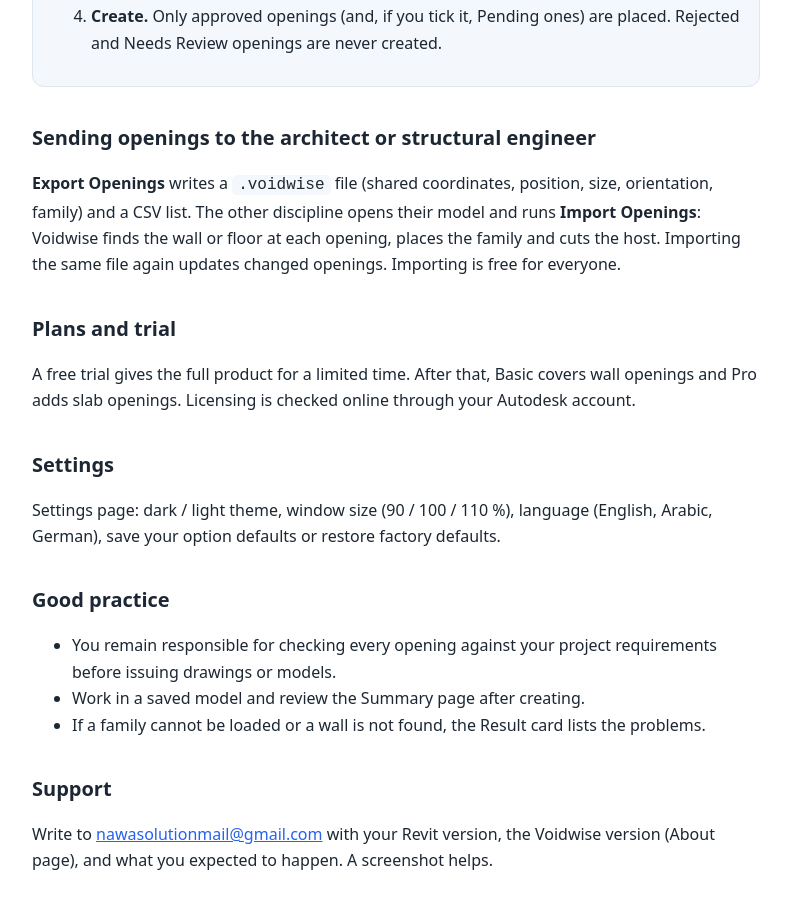
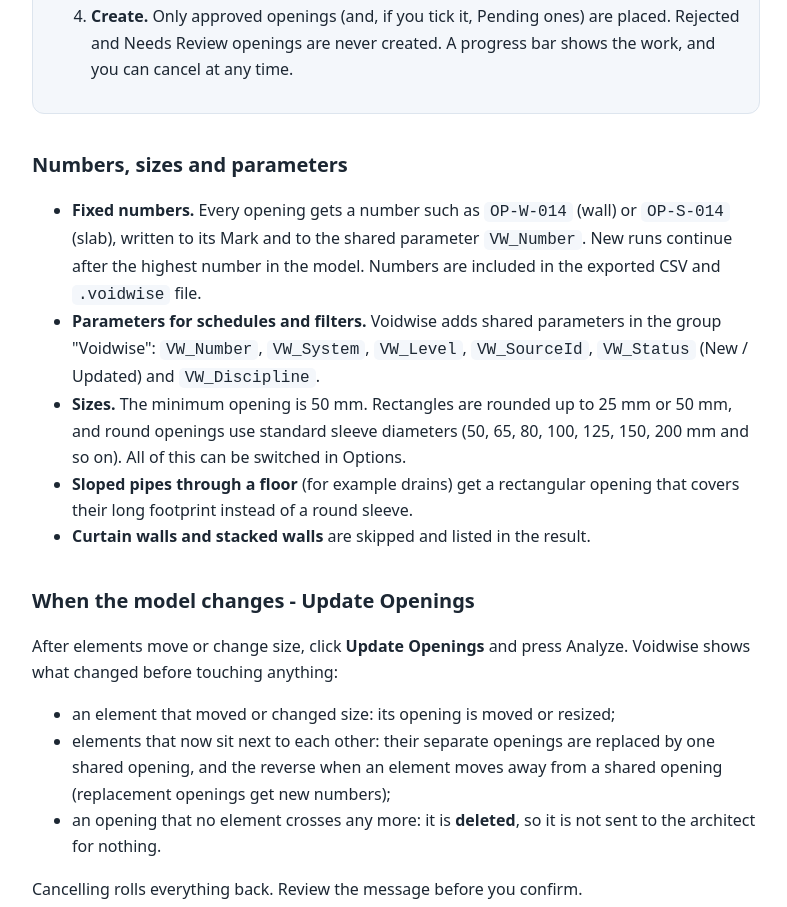
Before and after one commit to elboselyibraheim/VoidWise, a plain HTML site: page index.html in a window 1280 px wide. Shown: the part 793-1700 px from the top of the page, without its empty margins (244-1031 px from the left). Drawn offline with Linux system fonts and the light colour scheme.

Commit message:
Add files via upload

```diff
--- a/index.html
+++ b/index.html
@@ -12,14 +12,26 @@ p,li{color:var(--fg)}.mut{color:var(--mut)}a{color:var(--acc)}nav{margin:14px 0
 <h2>What it does</h2>
 <p>Voidwise finds where ducts, pipes and cable trays cross the walls or floors of a linked architectural / structural model, plans one opening for each crossing, lets you review every opening in 3D, and places the approved ones with the add-in's opening families. Works with Revit 2024, 2025 and 2026.</p>
 <h2>Where to find it</h2>
-<p>Two places in Revit: the <b>Voidwise</b> tab (Wall Openings, Slab Openings, Export Openings, Import Openings) and the <b>Voidwise</b> panel on the Add-Ins tab (same four commands in one menu). Press <b>F1</b> on a button to open this page.</p>
+<p>Two places in Revit: the <b>Voidwise</b> tab (Wall Openings, Slab Openings, Update Openings, Export Openings, Import Openings) and the <b>Voidwise</b> panel on the Add-Ins tab (same commands in one menu). Press <b>F1</b> on a button to open this page.</p>
 <h2>Quick start - Wall Openings / Slab Openings</h2>
 <div class="card"><ol>
 <li><b>Connect the model.</b> Pick the loaded Revit link that holds the walls (or floors).</li>
 <li><b>Options.</b> Choose what to check (ducts, pipes, cable trays), the clearances, and the processing scope: the whole model, the active view, or <b>Selection</b> (the window hides so you can pick elements in Revit, then returns with the picked counts).</li>
 <li><b>Review.</b> Each planned opening is shown in 3D. Approve, reject, or flag it as Needs Review. Neighbouring elements crossing the same wall can share one rectangular opening.</li>
-<li><b>Create.</b> Only approved openings (and, if you tick it, Pending ones) are placed. Rejected and Needs Review openings are never created.</li>
+<li><b>Create.</b> Only approved openings (and, if you tick it, Pending ones) are placed. Rejected and Needs Review openings are never created. A progress bar shows the work, and you can cancel at any time.</li>
 </ol></div>
+<h2>Numbers, sizes and parameters</h2>
+<ul><li><b>Fixed numbers.</b> Every opening gets a number such as <code>OP-W-014</code> (wall) or <code>OP-S-014</code> (slab), written to its Mark and to the shared parameter <code>VW_Number</code>. New runs continue after the highest number in the model. Numbers are included in the exported CSV and <code>.voidwise</code> file.</li>
+<li><b>Parameters for schedules and filters.</b> Voidwise adds shared parameters in the group "Voidwise": <code>VW_Number</code>, <code>VW_System</code>, <code>VW_Level</code>, <code>VW_SourceId</code>, <code>VW_Status</code> (New / Updated) and <code>VW_Discipline</code>.</li>
+<li><b>Sizes.</b> The minimum opening is 50 mm. Rectangles are rounded up to 25 mm or 50 mm, and round openings use standard sleeve diameters (50, 65, 80, 100, 125, 150, 200 mm and so on). All of this can be switched in Options.</li>
+<li><b>Sloped pipes through a floor</b> (for example drains) get a rectangular opening that covers their long footprint instead of a round sleeve.</li>
+<li><b>Curtain walls and stacked walls</b> are skipped and listed in the result.</li></ul>
+<h2>When the model changes - Update Openings</h2>
+<p>After elements move or change size, click <b>Update Openings</b> and press Analyze. Voidwise shows what changed before touching anything:</p>
+<ul><li>an element that moved or changed size: its opening is moved or resized;</li>
+<li>elements that now sit next to each other: their separate openings are replaced by one shared opening, and the reverse when an element moves away from a shared opening (replacement openings get new numbers);</li>
+<li>an opening that no element crosses any more: it is <b>deleted</b>, so it is not sent to the architect for nothing.</li></ul>
+<p>Cancelling rolls everything back. Review the message before you confirm.</p>
 <h2>Sending openings to the architect or structural engineer</h2>
 <p><b>Export Openings</b> writes a <code>.voidwise</code> file (shared coordinates, position, size, orientation, family) and a CSV list. The other discipline opens their model and runs <b>Import Openings</b>: Voidwise finds the wall or floor at each opening, places the family and cuts the host. Importing the same file again updates changed openings. Importing is free for everyone.</p>
 <h2>Plans and trial</h2>
```
